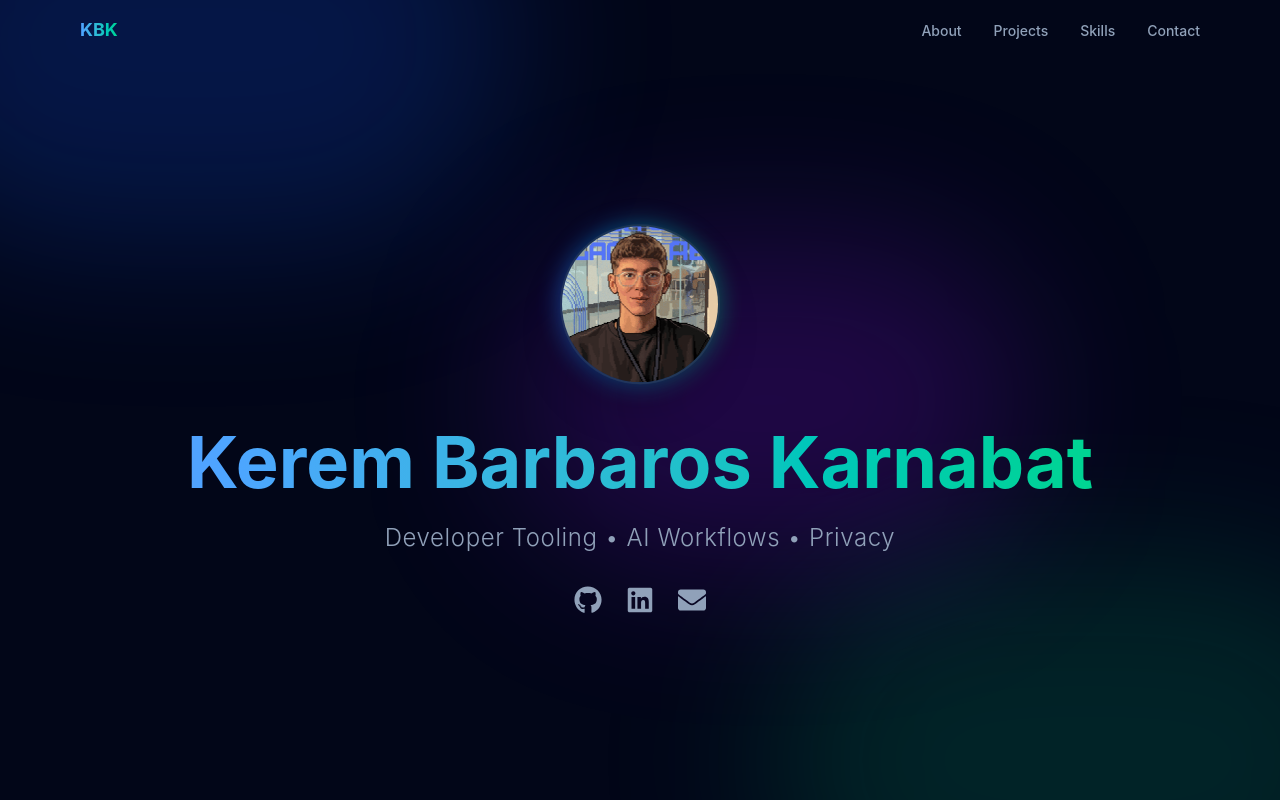
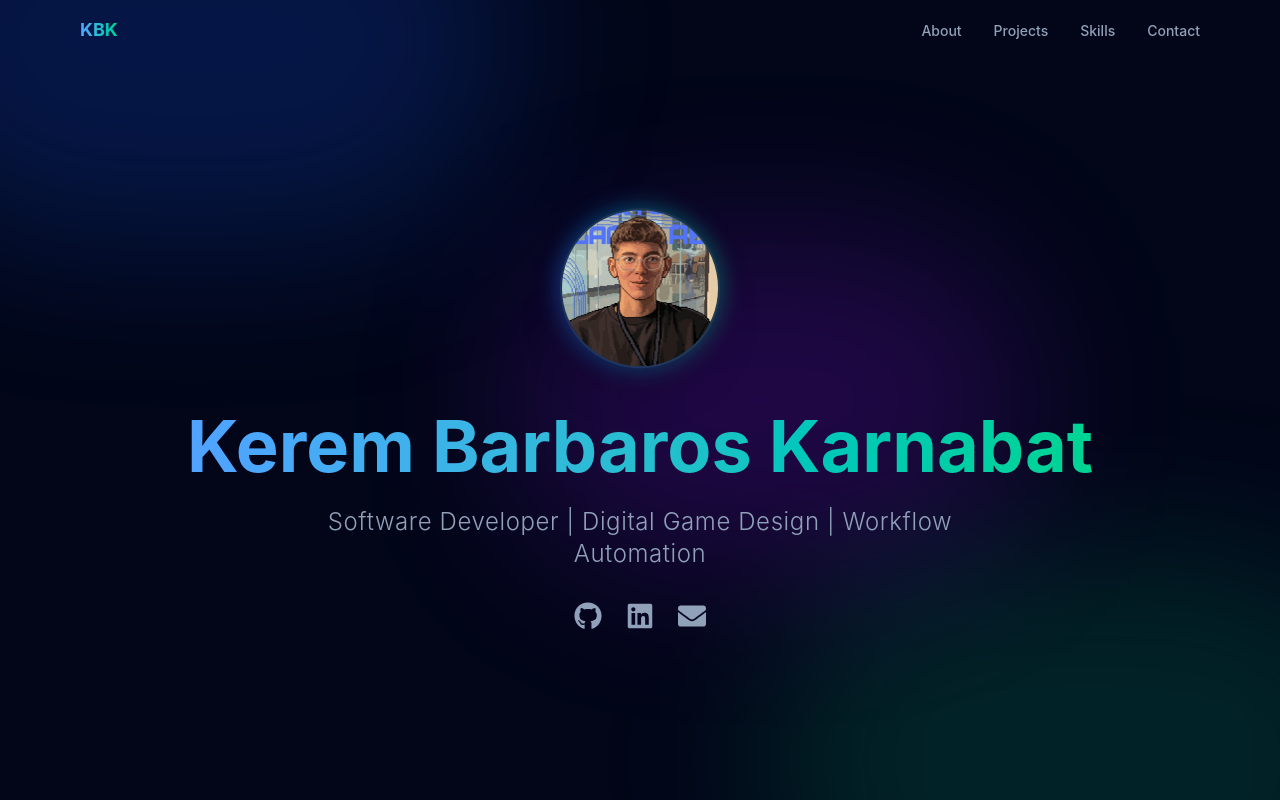
Before and after one commit to cadakerem/cadakerem.github.io, a React (Vite) app: page / in a window 1280 px wide. Shown: the top 800 px of the page. Built offline with nearby package versions, Linux system fonts and the light colour scheme.

Commit message:
fix: restore original hero tagline

```diff
--- a/src/components/Hero.tsx
+++ b/src/components/Hero.tsx
@@ -27,7 +27,7 @@ export default function Hero() {
           Kerem Barbaros Karnabat
         </h1>
         <h2 className="text-xl md:text-2xl text-slate-400 mb-8 max-w-2xl mx-auto font-light tracking-wide">
-          Developer Tooling &bull; AI Workflows &bull; Privacy
+          Software Developer | Digital Game Design | Workflow Automation
         </h2>
 
         <div className="flex gap-6 justify-center mb-8">
```
